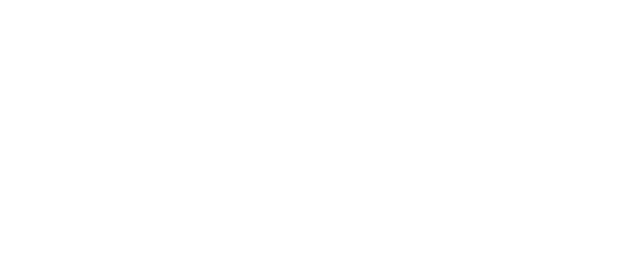
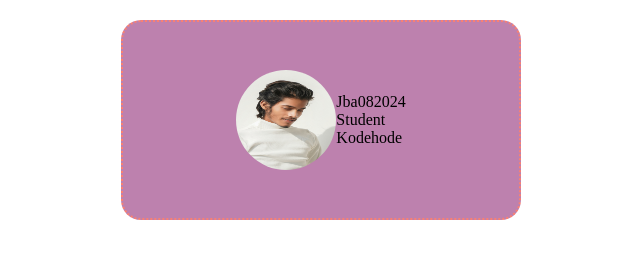
Before and after one commit to Amaliebra/22.08.2024, a plain HTML site: page index.html in a window 1280 px wide. Shown: the whole page, without its empty margins (319-959 px from the left). Drawn offline with Linux system fonts and the light colour scheme.

Commit message:
Styling og posisjon

```diff
--- a/index.html
+++ b/index.html
@@ -4,6 +4,20 @@
     <meta charset="UTF-8" />
     <meta name="viewport" content="width=device-width, initial-scale=1.0" />
     <title>Visittkort</title>
+    <link rel="stylesheet" href="./style.css" />
   </head>
-  <body></body>
+  <body>
+    <div id="kort">
+      <img
+        src="./arto-suraj-RjVBYWvoSHo-unsplash.jpg"
+        alt="portrett bilde av meg"
+        class="bilde"
+      />
+      <div>
+        <p class="inline">Jba082024</p>
+        <p class="inline">Student</p>
+        <p class="inline">Kodehode</p>
+      </div>
+    </div>
+  </body>
 </html>
--- /dev/null
+++ b/style.css
@@ -0,0 +1,24 @@
+* {
+  padding: 0;
+  margin: 0;
+  box-sizing: border-box;
+}
+
+#kort {
+  background-color: rgb(189, 129, 174);
+  width: 400px;
+  height: 200px;
+  display: flex;
+  border: 2px dotted salmon;
+  padding: 10px 5px;
+  margin: 20px auto;
+  border-radius: 20px;
+  justify-content: center;
+  align-items: center;
+}
+
+.bilde {
+  width: 100px;
+  height: 100px;
+  border-radius: 50%;
+}
```
Also changed, not shown: arto-suraj-RjVBYWvoSHo-unsplash.jpg (added).
